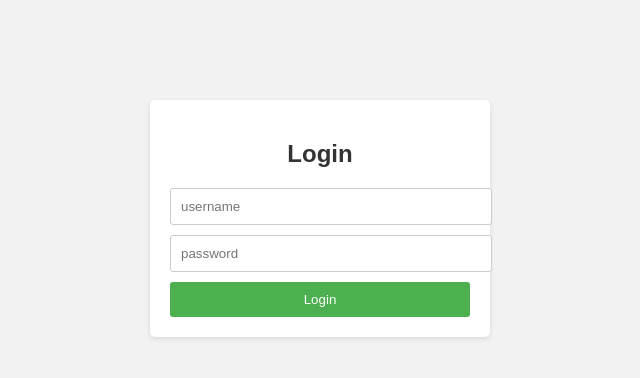
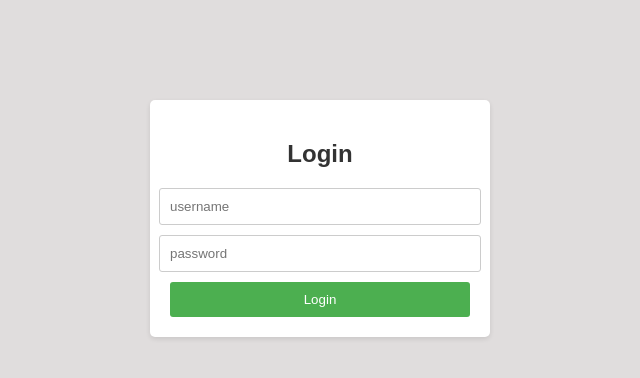
Before and after one commit to Akbar300/frontend, a plain HTML site: page login.html in a window 1280 px wide. Both pictures are taken after a click on the input "Login". Shown: the whole page, without its empty margins (320-960 px from the left). Drawn offline with Linux system fonts and the light colour scheme.

Commit message:
Login html update to add interactivity

```diff
--- a/login.html
+++ b/login.html
@@ -7,7 +7,7 @@
     <title>Login</title>
     <style>
       body {
-        background-color: #f2f2f2;
+        background-color: #e0dddd;
         font-family: Arial, sans-serif;
       }
 
@@ -18,6 +18,9 @@
         background-color: #ffffff;
         border-radius: 5px;
         box-shadow: 0 2px 5px rgba(0, 0, 0, 0.1);
+        display: flex;
+        flex-direction: column;
+        align-items: center;
       }
 
       .container h2 {
@@ -25,8 +28,8 @@
         color: #333333;
       }
 
-      .container input[type="text"],
-      .container input[type="password"] {
+      input[type="text"],
+      input[type="password"] {
         width: 100%;
         padding: 10px;
         margin-bottom: 10px;
@@ -54,9 +57,11 @@
     or `.container` and hit tab -->
     <div class="container">
       <h2>Login</h2>
-      <input type="text" placeholder="username" />
-      <input type="password" placeholder="password" />
-      <input type="submit" value="Login" />
+      <input id="username" type="text" placeholder="username" />
+      <input id="password" type="password" placeholder="password" />
+      <input type="submit" value="Login" onclick="login()" />
     </div>
+
+    <script src="script.js"></script>
   </body>
 </html>
--- /dev/null
+++ b/script.js
@@ -0,0 +1,18 @@
+// loginButton.addEventListener('click', function() {
+function login() {
+  const usernameInput = document.getElementById("username");
+  const passwordInput = document.getElementById("password");
+  const password = passwordInput.value;
+  const username = usernameInput.value;
+
+  if (username === "admin" && password === "password") {
+    alert("Login successful!");
+    // Redirect to the desired page
+    window.location.href = "practice2_css.html";
+  } else {
+    alert("Invalid username or password. Please try again.");
+    // Clear the input fields or perform any desired action
+    usernameInput.value = "";
+    passwordInput.value = "";
+  }
+}
```
